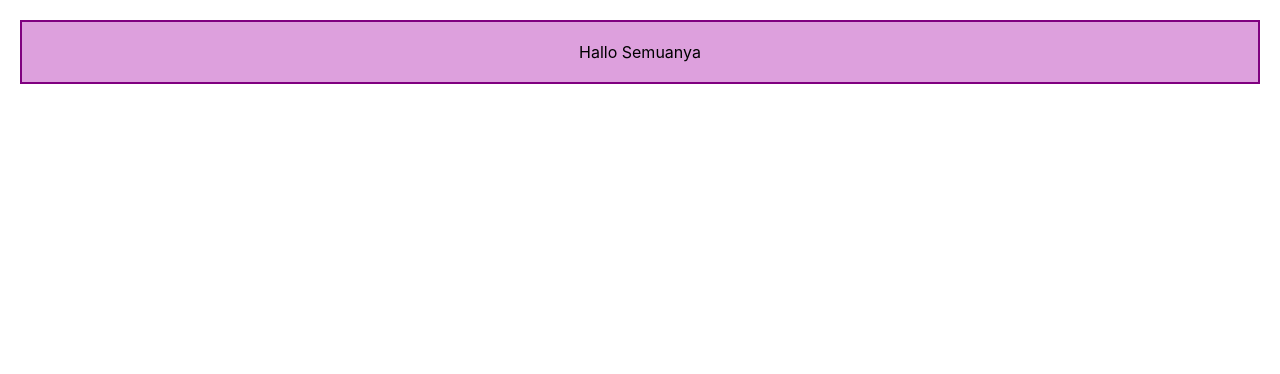
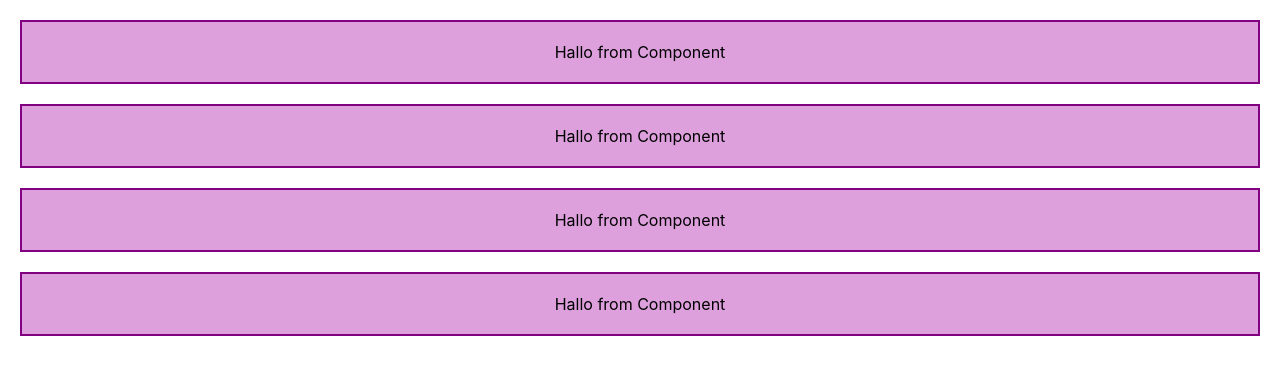
Before and after one commit to reski-id/ReactApp, a React (Create React App) app: page / in a window 1280 px wide. Shown: the top 374 px of the page. Built offline with nearby package versions, Linux system fonts and the light colour scheme.

Commit message:
component

```diff
--- a/src/App.js
+++ b/src/App.js
@@ -1,10 +1,18 @@
-import React,{Component} from "react";
+import React, {Component} from "react";
 import './App.css';
+
+import HelloWorld from "./HelloWorld";
 
 class App extends Component{
   render(){
     return(
-      <div className="warna">Hallo Semuanya</div>
+      // <div className="warna">Hallo Semuanya</div>
+      <div>
+        <HelloWorld/>
+        <HelloWorld/>
+        <HelloWorld/>
+        <HelloWorld/>
+      </div>
     )
   }
 }
--- /dev/null
+++ b/src/HelloWorld.js
@@ -0,0 +1,12 @@
+import React,  { Component } from "react";
+import './App.css';
+
+class HelloWorld extends Component{
+    render(){
+        return(
+            <div className="warna">Hallo from Component</div>
+        )
+    }
+}
+
+export default HelloWorld;
```
